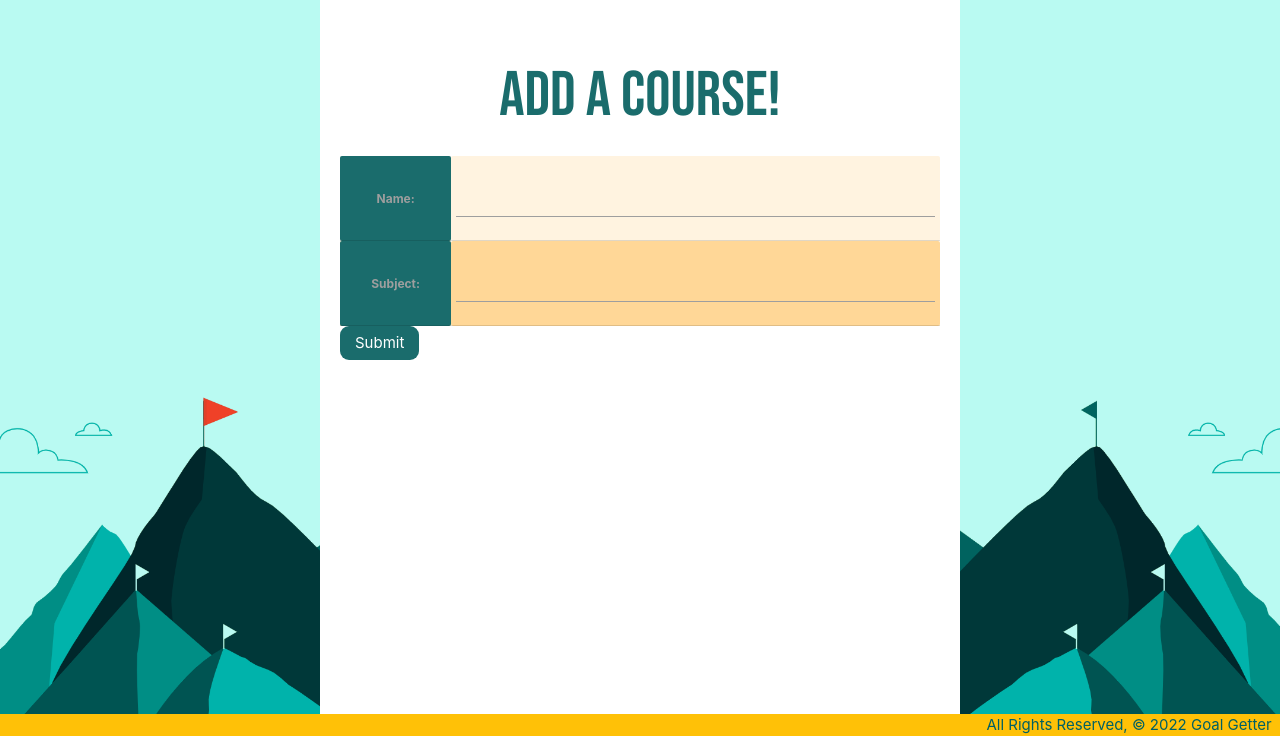
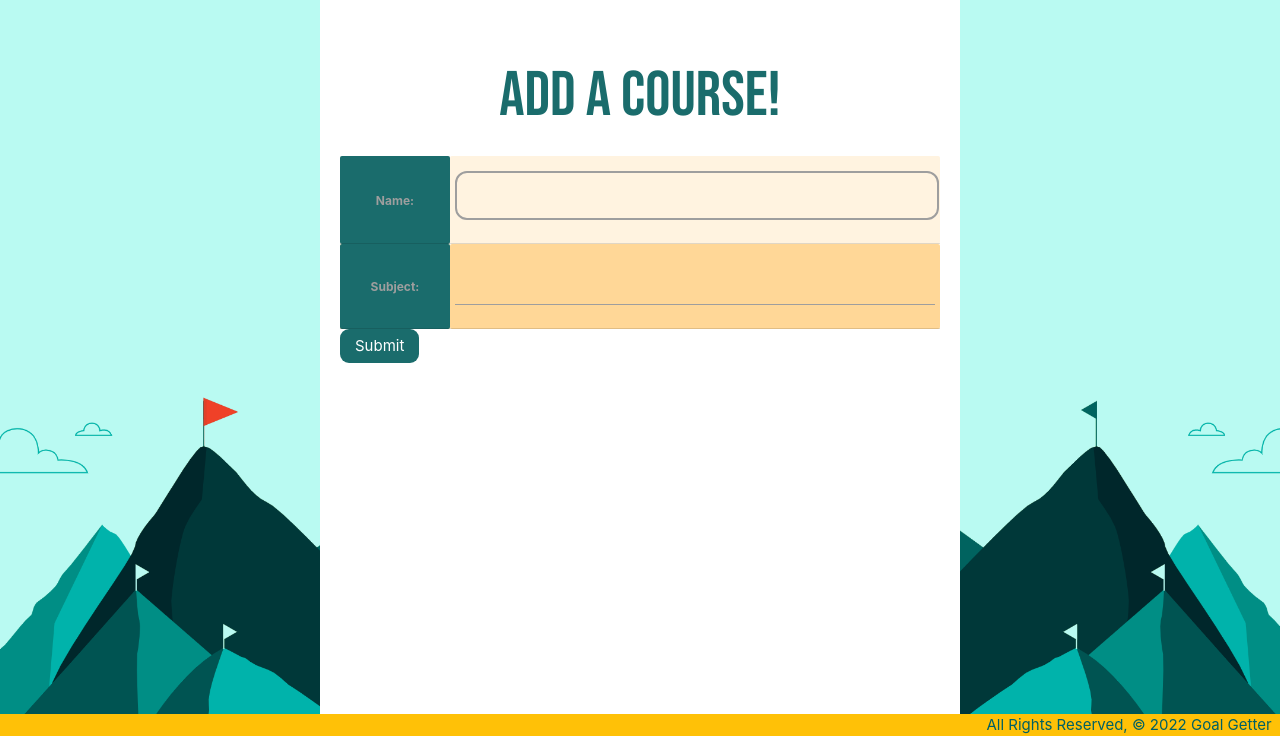
Before and after one commit to shamique202/goal-getter-project, a Django app: page /courses/create/ in a window 1280 px wide. Shown: the part 64-800 px from the top of the page. Run offline with Django 4.2, Linux system fonts and the light colour scheme; the visitor is signed in with stand-in values (Sample User, id 1).

Commit message:
designed html form

```diff
--- a/goalgetter/main_app/static/css/style.css
+++ b/goalgetter/main_app/static/css/style.css
@@ -1,3 +1,7 @@
+* {
+    box-sizing: border-box;
+}
+
 body {
     display: flex;
     min-height: 100vh;
@@ -84,7 +88,7 @@ table a {
 }
 
 .home_content {
-    position:relative;
+    position: relative;
     text-align: right;
     padding-right: 30px;
     padding-top: 180px;
@@ -115,7 +119,7 @@ button a {
 }
 
 .home_img img {
-    width: 83%;
+    width: 79%;
 }
 
 h2 {
@@ -130,11 +134,11 @@ h2 {
     padding: 18px;
 }
 
-tr:nth-child(even){
+tr:nth-child(even) {
     background-color: #ffd797;
 }
 
-tr:nth-child(odd){
+tr:nth-child(odd) {
     background-color: #fff3e0;
 }
 
@@ -151,5 +155,30 @@ table {
 
 .button.add {
     float: right;
+    margin-bottom: 16px;
 
 }
+
+.datepicker-table abbr {
+    color: white;
+}
+
+input#id_name,
+input#id_date,
+input.select-dropdown.dropdown-trigger,
+textarea#id_todo {
+    border: 2px solid #9e9e9e;
+    border-radius: 12px;
+    /* padding-left: 10px;
+    width: 965px;
+} */
+
+    /* .select-wrapper.select-month {
+    border: none;
+    width: 20px;
+}
+
+.select-wrapper.select-year {
+    border: none;
+    width: 20px;
+} */
```
Also changed, not shown: goalgetter/main_app/templates/base.html (indentation only).
